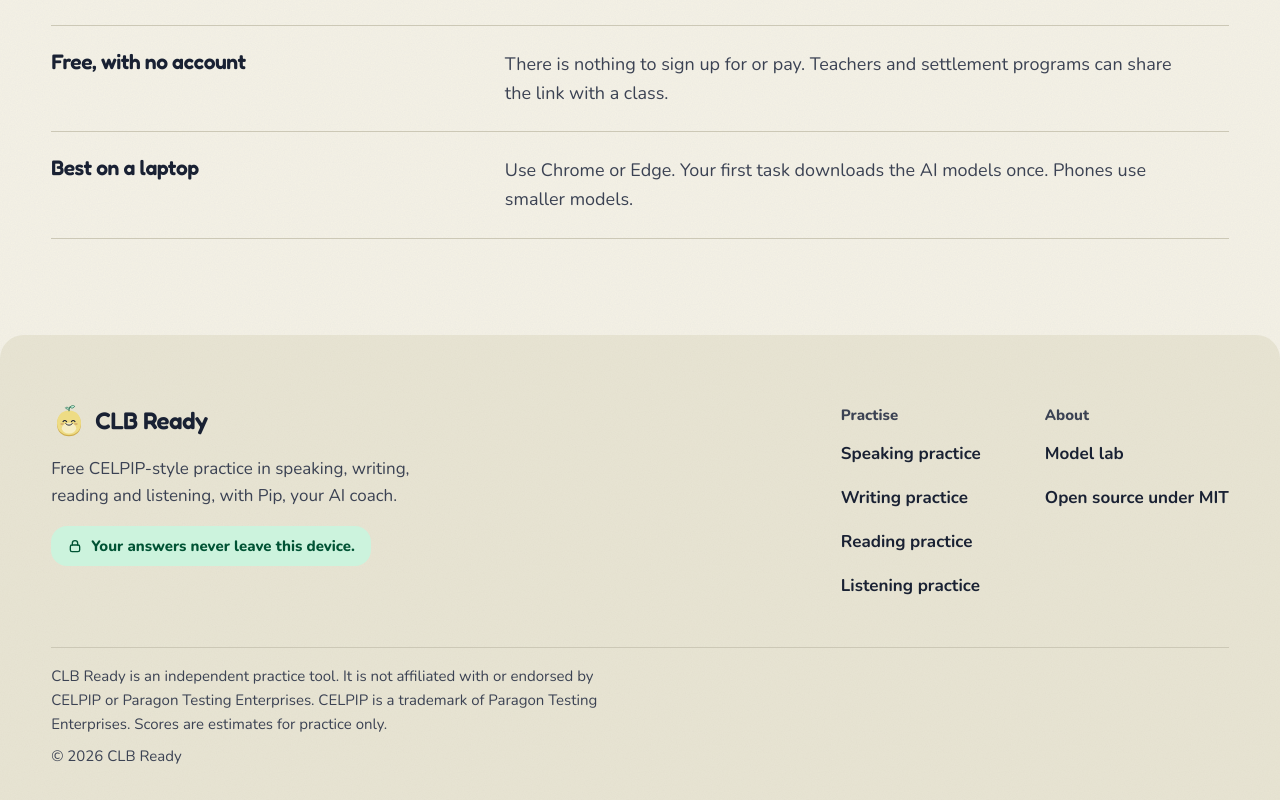
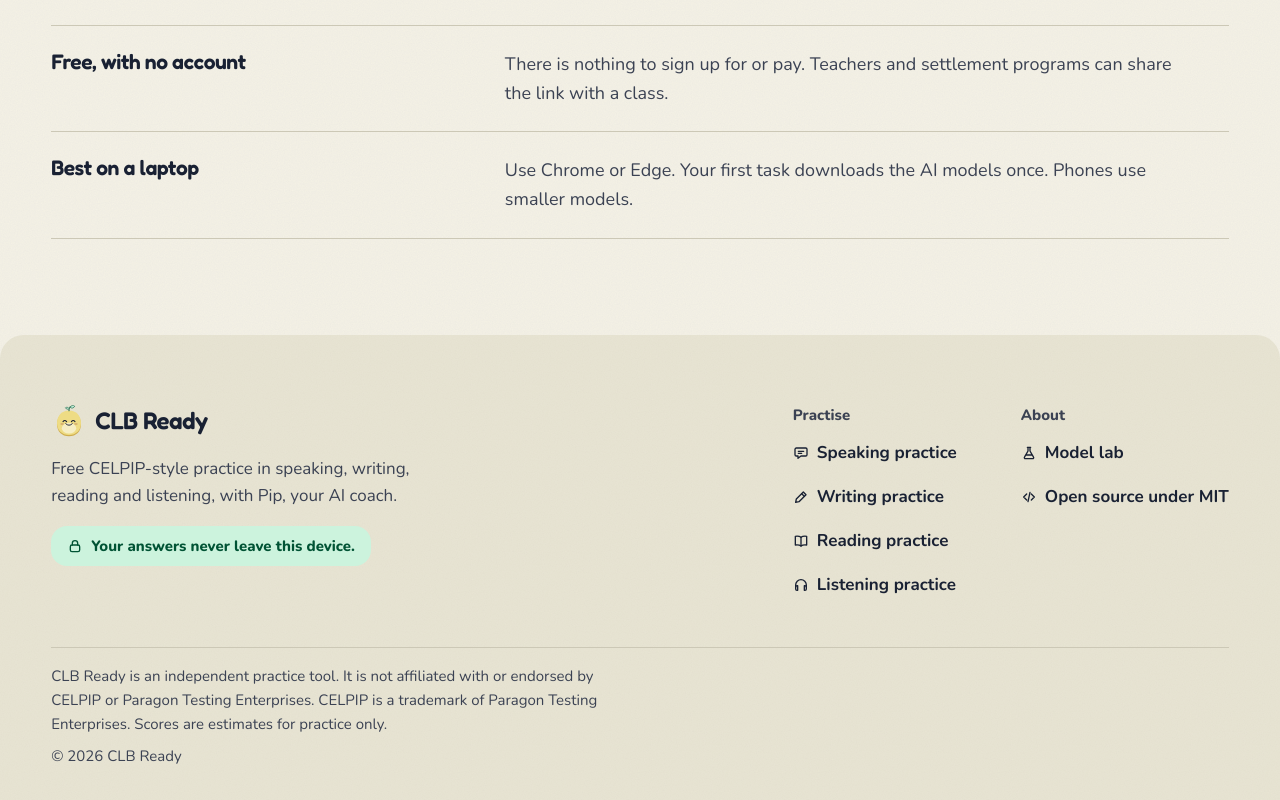
Before and after one commit to JasleenMinhas578/CLB_Ready, a React (Vite) app: page / in a window 1280 px wide. Shown: the part 1674-2474 px from the top of the page. Built offline with nearby package versions, Linux system fonts and the light colour scheme.

Commit message:
Add icons to footer links

```diff
--- a/src/components/Footer.tsx
+++ b/src/components/Footer.tsx
@@ -1,13 +1,13 @@
 import { href } from '@/app/router';
-import { Icon } from './Icon';
+import { Icon, type IconName } from './Icon';
 import { Disclaimer } from './Disclaimer';
 import { Pip } from './Pip';
 
-const PRACTICE_LINKS = [
-  { label: 'Speaking practice', to: '/practice/speaking/module-1' },
-  { label: 'Writing practice', to: '/practice/writing/module-1' },
-  { label: 'Reading practice', to: '/practice/reading/module-1' },
-  { label: 'Listening practice', to: '/practice/listening/module-1' },
+const PRACTICE_LINKS: { label: string; to: string; icon: IconName }[] = [
+  { label: 'Speaking practice', to: '/practice/speaking/module-1', icon: 'speaking' },
+  { label: 'Writing practice', to: '/practice/writing/module-1', icon: 'writing' },
+  { label: 'Reading practice', to: '/practice/reading/module-1', icon: 'reading' },
+  { label: 'Listening practice', to: '/practice/listening/module-1', icon: 'listening' },
 ];
 
 // Settings and the goal are already in the header, so the footer doesn't repeat them.
@@ -33,7 +33,7 @@ export function Footer() {
           <h2>Practise</h2>
           <ul>
             {PRACTICE_LINKS.map((link) => (
-              <li key={link.to}><a href={href(link.to)}>{link.label}</a></li>
+              <li key={link.to}><a href={href(link.to)}><Icon name={link.icon} size="sm" />{link.label}</a></li>
             ))}
           </ul>
         </nav>
@@ -41,8 +41,8 @@ export function Footer() {
         <nav className="footer-col" aria-label="About">
           <h2>About</h2>
           <ul>
-            <li><a href={href('/lab')}>Model lab</a></li>
-            <li><a href={REPO_URL}>Open source under MIT</a></li>
+            <li><a href={href('/lab')}><Icon name="lab" size="sm" />Model lab</a></li>
+            <li><a href={REPO_URL}><Icon name="code" size="sm" />Open source under MIT</a></li>
           </ul>
         </nav>
       </div>
--- a/src/components/Icon.tsx
+++ b/src/components/Icon.tsx
@@ -119,6 +119,7 @@ const PATHS = {
     </>
   ),
   lab: <path d="M9.5 3.5h5M10.5 3.5V9l-5.3 9.2a1.5 1.5 0 0 0 1.3 2.3h11a1.5 1.5 0 0 0 1.3-2.3L13.5 9V3.5M7.5 15h9" />,
+  code: <path d="M8.5 7.5L4 12l4.5 4.5M15.5 7.5L20 12l-4.5 4.5M13.5 5l-3 14" />,
   'arrow-right': <path d="M5 12h14M13 6l6 6-6 6" />,
   'arrow-left': <path d="M19 12H5M11 6l-6 6 6 6" />,
 } satisfies Record<string, ReactNode>;
--- a/src/styles/ui.css
+++ b/src/styles/ui.css
@@ -56,7 +56,9 @@ main:focus { outline: none; }
 .footer-col h2 { margin: var(--gap-1) 0; font-family: var(--font-body); font-size: var(--step--1); font-weight: 800; letter-spacing: 0; color: var(--ink-soft); }
 .footer-col ul { list-style: none; margin: 0; padding: 0; display: grid; }
 /* Links in a labelled nav group: bold ink, underlined on hover, the blue focus ring from base.css. */
-.footer-col a { display: inline-flex; align-items: center; min-height: 44px; color: var(--ink); font-weight: 700; text-decoration: none; }
+/* Padding, not centring, keeps each icon on the first line when a label wraps on phones; rows stay 44px or taller. */
+.footer-col a { display: inline-flex; align-items: flex-start; gap: var(--gap-1); min-height: 44px; padding-block: 8px; line-height: 28px; color: var(--ink); font-weight: 700; text-decoration: none; }
+.footer-col a .icon { margin-top: calc((28px - var(--icon-sm)) / 2); }
 .footer-col a:hover { color: var(--link); text-decoration: underline; text-underline-offset: 0.2em; }
 .footer-legal {
   max-width: var(--page-width); margin: var(--gap-4) auto 0; padding-top: var(--gap-2);
```
Also changed, not shown: 1 other file (tests, documents, lock files or other folders).
